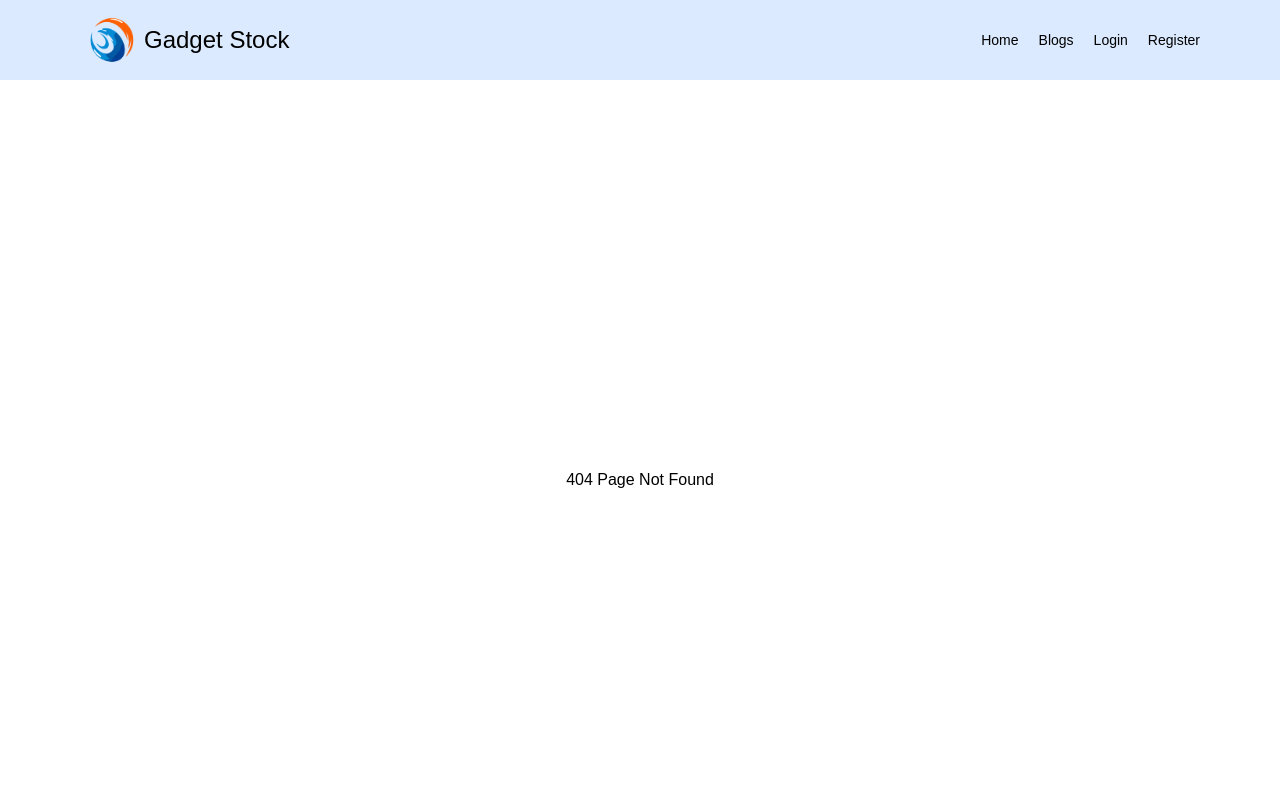
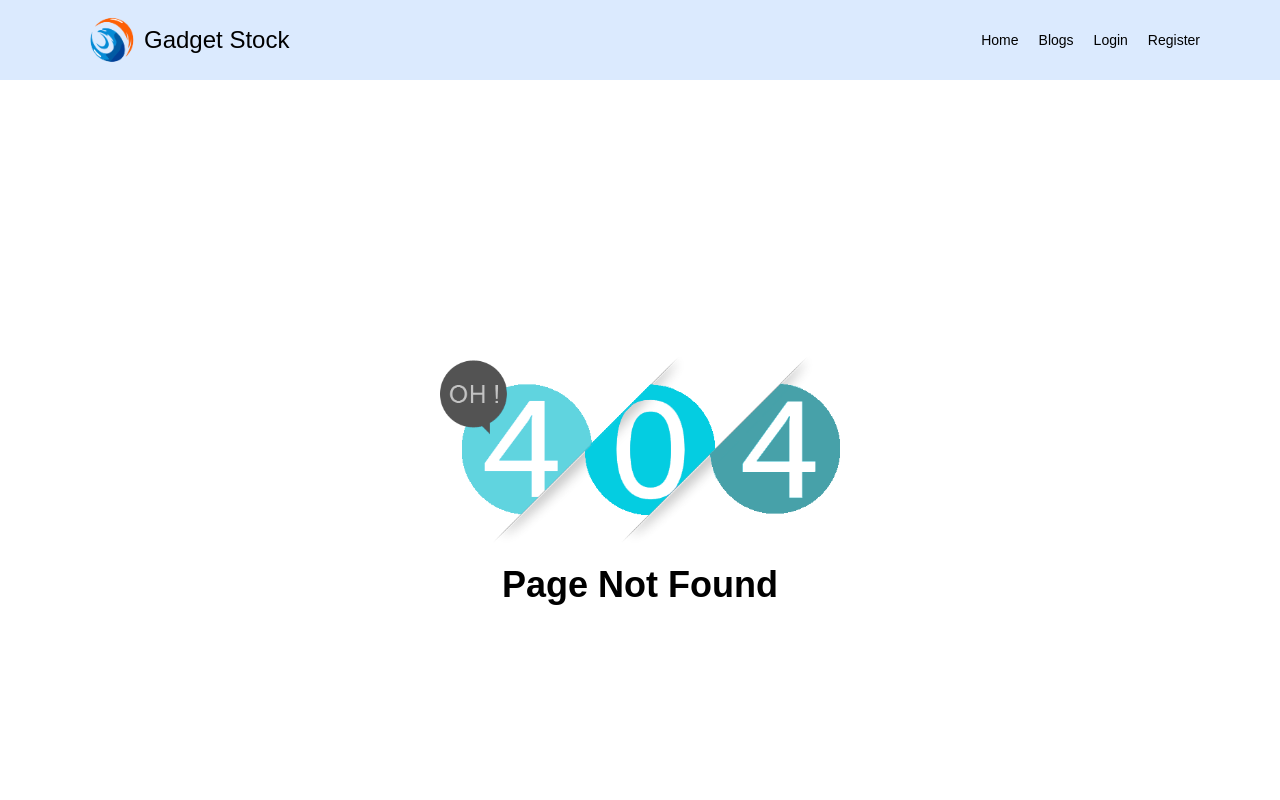
Before and after one commit to RakibulIslamm/gadget-stock, a React (Create React App) app: page /inventory in a window 1280 px wide. Shown: the top 800 px of the page. Built offline with nearby package versions, Linux system fonts and the light colour scheme; no server answers.

Commit message:
404 page added

```diff
--- a/src/Pages/Home/Home.js
+++ b/src/Pages/Home/Home.js
@@ -1,4 +1,4 @@
-import BrandSection from '../../BrandSection/BrandSection';
+import BrandSection from '../BrandSection/BrandSection';
 import useAuth from '../../hooks/useAuth';
 import NewsLetter from '../../NewsLetter/NewsLetter';
 import Banner from './Banner/Banner';
--- a/src/Pages/PageNotFound/PageNotFound.js
+++ b/src/Pages/PageNotFound/PageNotFound.js
@@ -1,9 +1,11 @@
 import React from 'react';
+import img404 from '../../images/212-2123989_404-png.png'
 
 const PageNotFound = () => {
     return (
-        <div className=' w-full h-screen flex justify-center items-center'>
-            <h1>404 Page Not Found</h1>
+        <div className=' w-full h-screen flex justify-center items-center flex-col gap-5'>
+            <img className=' w-[400px]' src={img404} alt="" />
+            <h1 className='text-4xl font-bold'>Page Not Found</h1>
         </div>
     );
 };
```
Also changed, not shown: src/Pages/BrandSection/BrandSection.js (renamed from src/BrandSection/BrandSection.js, +6 -6 lines), src/images/212-2123989_404-png.png (added).
